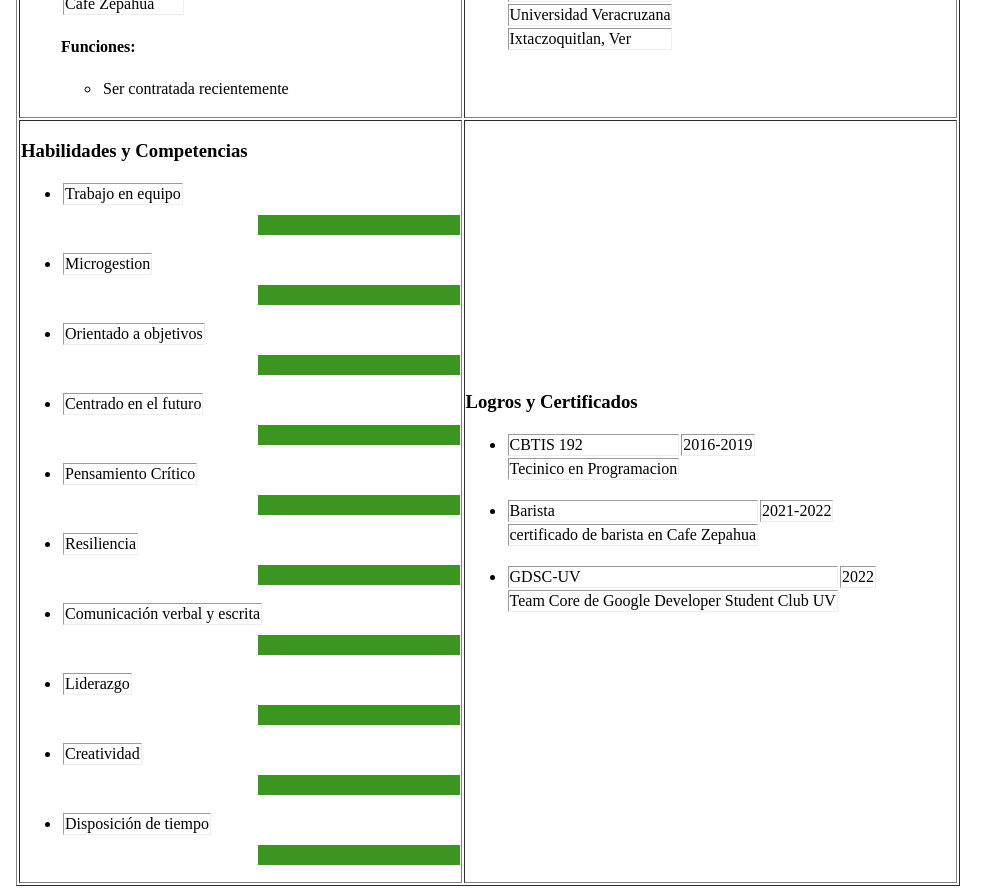
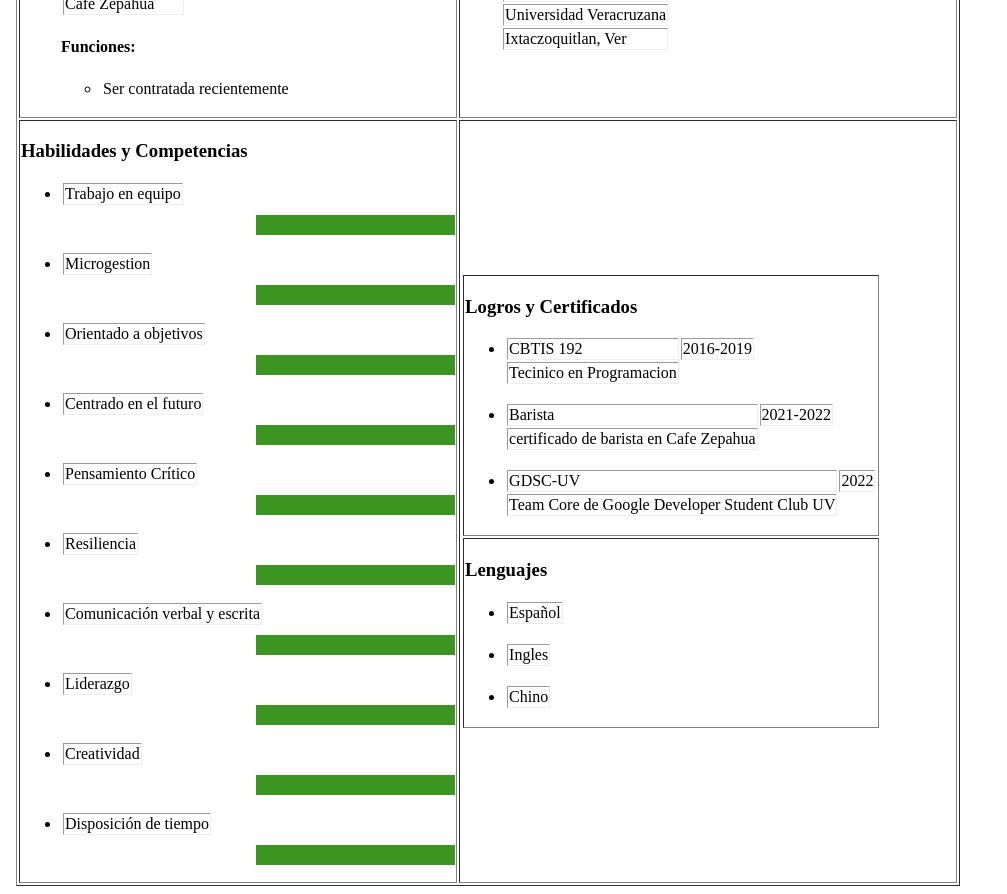
Before and after one commit to yoloogroth/yoloogroth.github.io, an Angular app: page / in a window 1280 px wide. Shown: the part 640-1534 px from the top of the page, without its empty margins (0-1007 px from the left). Built offline with nearby package versions, Linux system fonts and the light colour scheme.

Commit message:
Agregando lenguajes en cv #19

```diff
--- a/src/app/app.component.html
+++ b/src/app/app.component.html
@@ -12,7 +12,15 @@
   </tr>
   <tr>
     <td><app-skill></app-skill></td>
-    <td><app-ay-c></app-ay-c></td>
+    <td>
+      <tr>
+        <td><app-ay-c></app-ay-c></td>
+      </tr>
+      <tr>
+        <td><app-languages></app-languages></td>
+      </tr>
+    </td>
   </tr>
+
 </table>
 </body>
--- a/src/app/app.module.ts
+++ b/src/app/app.module.ts
@@ -7,6 +7,7 @@ import { WorkExperienceComponent } from './work-experience/work-experience.compo
 import { EducationComponent } from './education/education.component';
 import { SkillComponent } from './skill/skill.component';
 import { AyCComponent } from './achivements/ay-c.component';
+import { LanguagesComponent } from './languages/languages.component';
 
 @NgModule({
   declarations: [
@@ -16,6 +17,7 @@ import { AyCComponent } from './achivements/ay-c.component';
     EducationComponent,
     SkillComponent,
     AyCComponent,
+    LanguagesComponent,
   ],
   imports: [
     BrowserModule
--- /dev/null
+++ b/src/app/languages/languages.component.html
@@ -0,0 +1,8 @@
+<h3>Lenguajes</h3>
+<ul *ngFor="let l of languages">
+    <li>
+     <tr>
+     <td>{{l.nombreL}}</td>
+
+     </li>
+ </ul>
--- /dev/null
+++ b/src/app/languages/languages.component.ts
@@ -0,0 +1,29 @@
+import { Component, OnInit } from '@angular/core';
+
+@Component({
+  selector: 'app-languages',
+  templateUrl: './languages.component.html',
+  styleUrls: ['./languages.component.css']
+})
+export class LanguagesComponent implements OnInit {
+
+  languages : Array<any> = [];
+  constructor() { }
+
+  ngOnInit(): void {
+    let l = {
+      nombreL: "Español",
+      };
+      let l1 = {
+        nombreL: "Ingles",
+        };
+        let l2 = {
+          nombreL: "Chino",
+          };
+      this.languages.push(l);
+      this.languages.push(l1);
+      this.languages.push(l2);
+  }
+
+
+}
```
Also changed, not shown: src/app/languages/languages.component.css (added), 1 other file (tests, documents, lock files or other folders).
